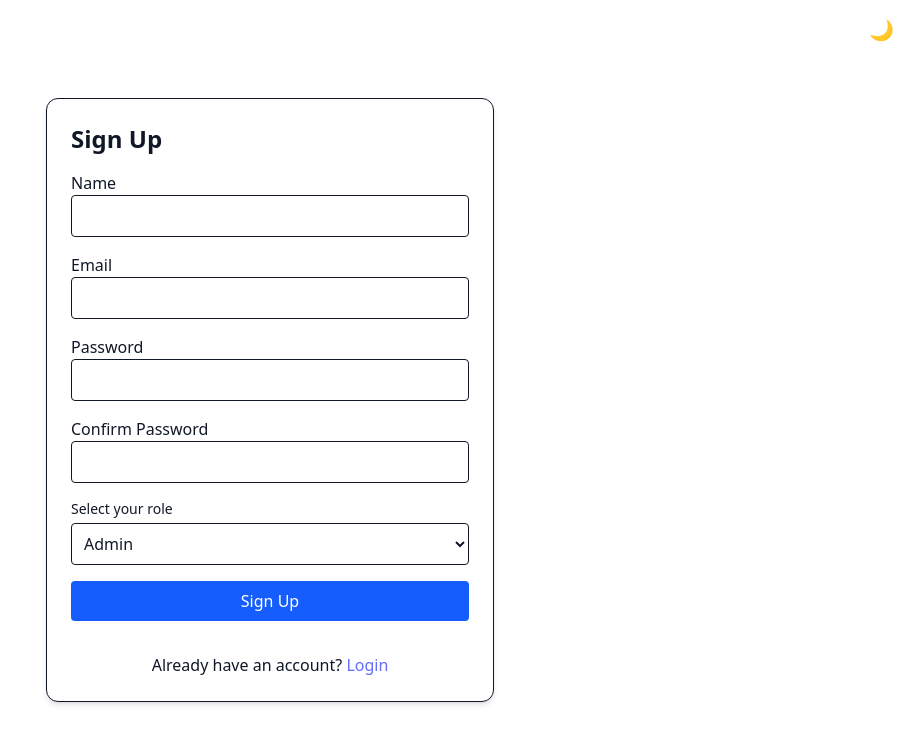
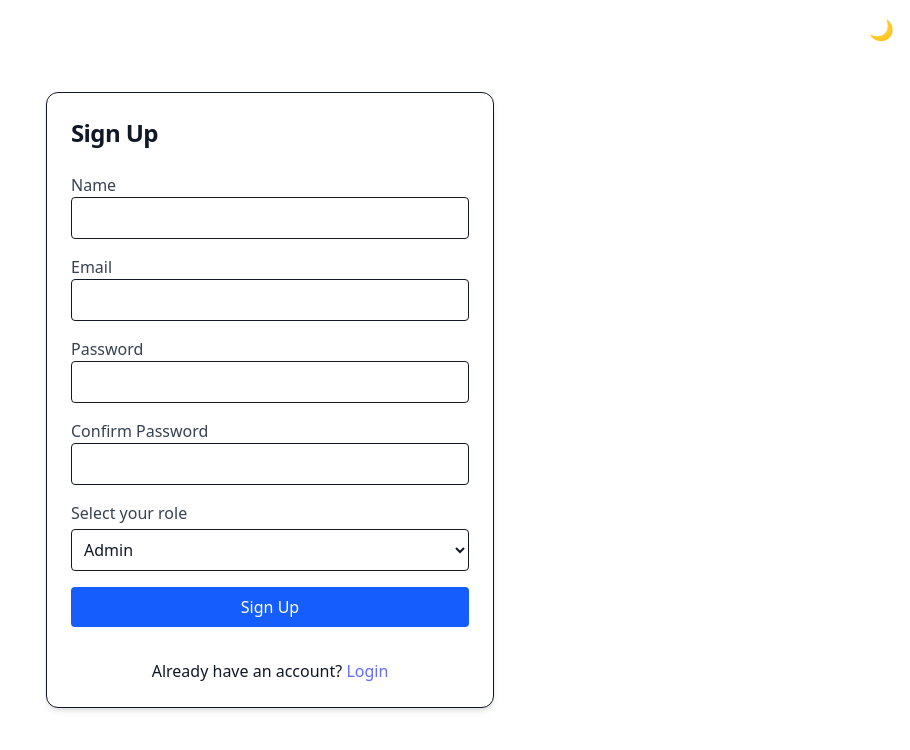
Before and after one commit to andersongames/auth-react, a React (Vite) app: page /register in a window 1280 px wide. Shown: the top 750 px of the page, without its empty margins (370-1280 px from the left). Built offline with nearby package versions, Linux system fonts and the light colour scheme.

Commit message:
typography

```diff
--- a/src/pages/About.tsx
+++ b/src/pages/About.tsx
@@ -9,7 +9,7 @@ export default function About() {
 
   return (
     <div className="min-h-screen flex flex-col items-center justify-center p-6 text-center bg-white text-gray-900 dark:bg-gray-900 dark:text-white">
-      <h1 className="text-3xl font-bold mb-4">About this App</h1>
+      <h1 className="text-3xl font-bold tracking-tight mb-4">About this App</h1>
 
       <p className="mb-6 text-lg">
         This is a public page accessible by anyone.
--- a/src/pages/AdminDashboard.tsx
+++ b/src/pages/AdminDashboard.tsx
@@ -12,7 +12,7 @@ export default function AdminDashboard() {
   return (
     <div className="min-h-screen flex items-center justify-center text-center p-6 text-gray-900 dark:text-white">
       <div>
-        <h1 className="text-3xl font-bold mb-2">Admin Panel</h1>
+        <h1 className="text-3xl font-bold tracking-tight mb-2">Admin Panel</h1>
         <p className="text-lg">Only users with the admin role can see this page.</p>
         <RoleBased allowedRoles={[ROLES.ADMIN]}>
           <a
--- a/src/pages/Dashboard.tsx
+++ b/src/pages/Dashboard.tsx
@@ -14,7 +14,7 @@ export default function Dashboard() {
 
   return (
     <div className="w-full sm:w-[90%] md:w-[80%] max-w-md mx-auto p-4 sm:p-6 border rounded-xl shadow-md bg-white text-gray-900 dark:bg-gray-900 dark:text-white">
-      <h2 className="text-2xl font-semibold mb-4">Dashboard</h2>
+      <h2 className="text-2xl font-semibold tracking-tight mb-4">Dashboard</h2>
       <p className="mb-4 text-sm sm:text-base">
         Welcome, <strong>{user?.name}</strong>!
       </p>
--- a/src/pages/ManageContent.tsx
+++ b/src/pages/ManageContent.tsx
@@ -4,7 +4,7 @@ export default function ManageContent() {
   return (
     <div className="min-h-screen flex items-center justify-center p-6 text-center text-gray-900 dark:text-white">
       <div>
-        <h1 className="text-3xl font-bold mb-2">Content Management</h1>
+        <h1 className="text-3xl font-bold tracking-tight mb-2">Content Management</h1>
         <p className="text-lg">
           This page is accessible to users with the <strong>admin</strong> or <strong>editor</strong> role.
         </p>
--- a/src/pages/NotFound.tsx
+++ b/src/pages/NotFound.tsx
@@ -1,7 +1,7 @@
 export default function NotFound() {
   return (
     <div className="min-h-screen flex flex-col items-center justify-center p-6 text-center bg-white text-gray-900 dark:bg-gray-900 dark:text-white">
-      <h1 className="text-4xl font-bold mb-2">404</h1>
+      <h1 className="text-4xl font-bold tracking-tight mb-2">404</h1>
       <p className="text-lg mb-4">Page not found.</p>
       <a href="/login" className="text-blue-600 hover:underline">Back to login</a>
     </div>
--- a/src/pages/Register.tsx
+++ b/src/pages/Register.tsx
@@ -74,10 +74,10 @@ export default function Register() {
 
   return (
     <div className="w-full sm:w-[90%] md:w-[80%] max-w-md mx-auto p-4 sm:p-6 border rounded-xl shadow-md bg-white text-gray-900 dark:bg-gray-900 dark:text-white">
-      <h2 className="text-2xl font-semibold mb-4">Sign Up</h2>
+      <h2 className="text-2xl font-semibold tracking-tight mb-6">Sign Up</h2>
       <form onSubmit={handleSubmit(onSubmit)} className="space-y-4 flex flex-col">
         <div>
-          <label htmlFor="name" className="block text-sm sm:text-base">Name</label>
+          <label htmlFor="name" className="block text-sm sm:text-base font-medium text-gray-700 dark:text-gray-300">Name</label>
           <input
             id="name"
             autoComplete="name"
@@ -90,7 +90,7 @@ export default function Register() {
         </div>
 
         <div>
-          <label htmlFor="email" className="block text-sm sm:text-base">Email</label>
+          <label htmlFor="email" className="block text-sm sm:text-base font-medium text-gray-700 dark:text-gray-300">Email</label>
           <input
             id="email"
             autoComplete="email"
@@ -104,7 +104,7 @@ export default function Register() {
         </div>
 
         <div>
-          <label htmlFor="password" className="block text-sm sm:text-base">Password</label>
+          <label htmlFor="password" className="block text-sm sm:text-base font-medium text-gray-700 dark:text-gray-300">Password</label>
           <input
             id="password"
             autoComplete="new-password"
@@ -118,7 +118,7 @@ export default function Register() {
         </div>
 
         <div>
-          <label htmlFor="confirmPassword" className="block text-sm sm:text-base">Confirm Password</label>
+          <label htmlFor="confirmPassword" className="block text-sm sm:text-base font-medium text-gray-700 dark:text-gray-300">Confirm Password</label>
           <input
             id="confirmPassword"
             autoComplete="new-password"
@@ -136,7 +136,7 @@ export default function Register() {
         {/* ⚠️ Role selection is only available here for demonstration/testing purposes.
           In a real-world application, roles would be assigned server-side and not exposed in a public signup form. */}
         <div className="mb-4">
-          <label htmlFor="role" className="block text-sm font-medium mb-1">
+          <label htmlFor="role" className="block text-sm sm:text-base font-medium text-gray-700 dark:text-gray-300 mb-1">
             Select your role
           </label>
           <select
@@ -151,7 +151,7 @@ export default function Register() {
             ))}
           </select>
           {errors.role && (
-            <p className="text-red-500 text-sm">{errors.role.message}</p>
+            <p className="text-xs text-red-500 mt-1">{errors.role.message}</p>
           )}
         </div>
 
--- a/src/pages/Unauthorized.tsx
+++ b/src/pages/Unauthorized.tsx
@@ -6,7 +6,7 @@ export default function Unauthorized() {
 
   return (
     <div className="min-h-screen flex flex-col items-center justify-center p-6 text-center bg-white text-gray-900 dark:bg-gray-900 dark:text-white">
-      <h1 className="text-3xl font-bold mb-2">Access Denied</h1>
+      <h1 className="text-3xl font-bold tracking-tight mb-2">Access Denied</h1>
       <p className="text-lg mb-4">
         You do not have permission to view this page.
       </p>
--- a/src/pages/UserList.tsx
+++ b/src/pages/UserList.tsx
@@ -38,7 +38,7 @@ export default function UserList() {
 
   return (
     <div className="min-h-screen p-6 text-gray-900 dark:text-white">
-      <h1 className="text-3xl font-bold mb-6">All Registered Users</h1>
+      <h1 className="text-3xl font-bold tracking-tight mb-6">All Registered Users</h1>
       <div className="flex flex-col sm:flex-row gap-4 mb-6 text-sm">
         <a
           href="/admin-dashboard"
--- a/src/pages/UserSettings.tsx
+++ b/src/pages/UserSettings.tsx
@@ -5,7 +5,7 @@ export default function UserSettings() {
   return (
     <div className="min-h-screen flex items-center justify-center text-center p-6 text-gray-900 dark:text-white">
       <div>
-        <h1 className="text-3xl font-bold mb-2">User Settings</h1>
+        <h1 className="text-3xl font-bold tracking-tight mb-2">User Settings</h1>
         <p className="text-lg">
           This page is accessible only by users with the <strong>user</strong> role.
         </p>
```
Also changed, not shown: src/pages/Login.tsx (+4 -4 lines), 1 other file (tests, documents, lock files or other folders).
